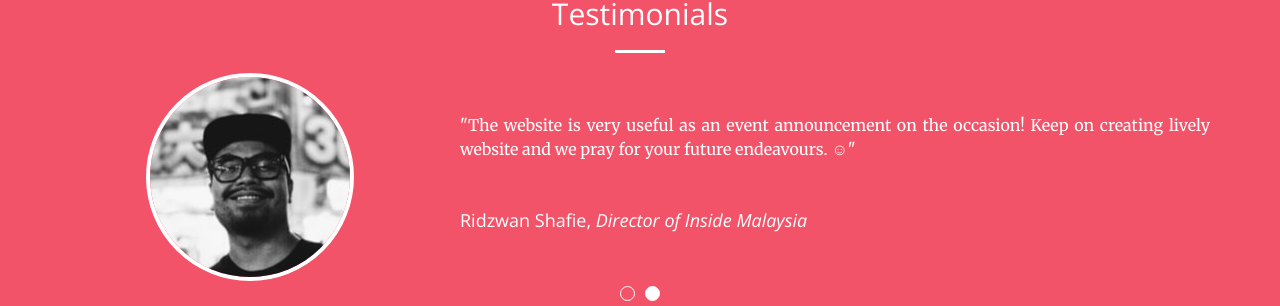
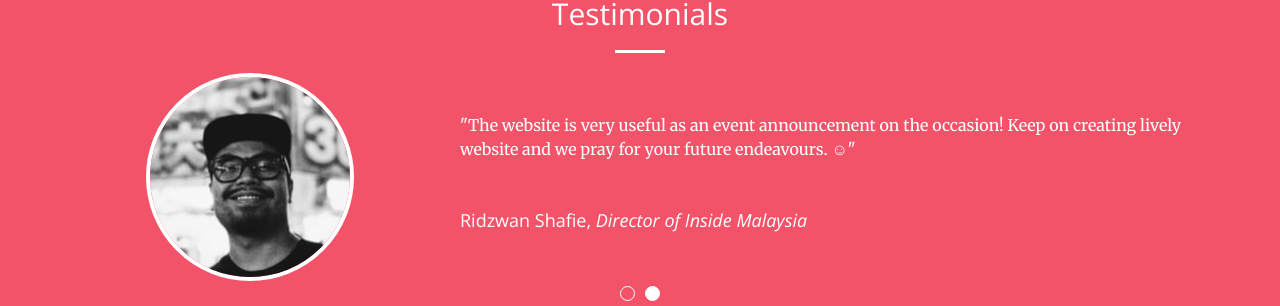
Before and after one commit to satuhearty/satuhearty, a Jekyll site: the page built from index.html, in a window 1280 px wide and 900 px high, scrolled down 3046 px. Shown: the part 144-450 px from the top of the window. Built offline with Jekyll 4.4.1, drawn with Linux system fonts in a browser that asks for light colours.

Commit message:
Removing the justify styling for the testimonial content

```diff
--- a/_sass/_base.scss
+++ b/_sass/_base.scss
@@ -344,10 +344,6 @@ header {
   border: 4px solid white;
 }
 
-.testimonial-content {
-  text-align: justify;
-}
-
 .testimonial-carousel-indicators {
   bottom: -35px;
   .testimonial-carousel-indicator {
--- a/css/main.css
+++ b/css/main.css
@@ -93,8 +93,6 @@ header .header-content .header-content-inner p { font-weight: 300; color: rgba(2
 
 .testimonial-img { margin: 0 auto; min-width: 5em; border: 4px solid white; }
 
-.testimonial-content { text-align: justify; }
-
 .testimonial-carousel-indicators { bottom: -35px; }
 .testimonial-carousel-indicators .testimonial-carousel-indicator { width: 15px; height: 15px; margin: 0 3px; }
 
```
Also changed, not shown: 1 other file.
